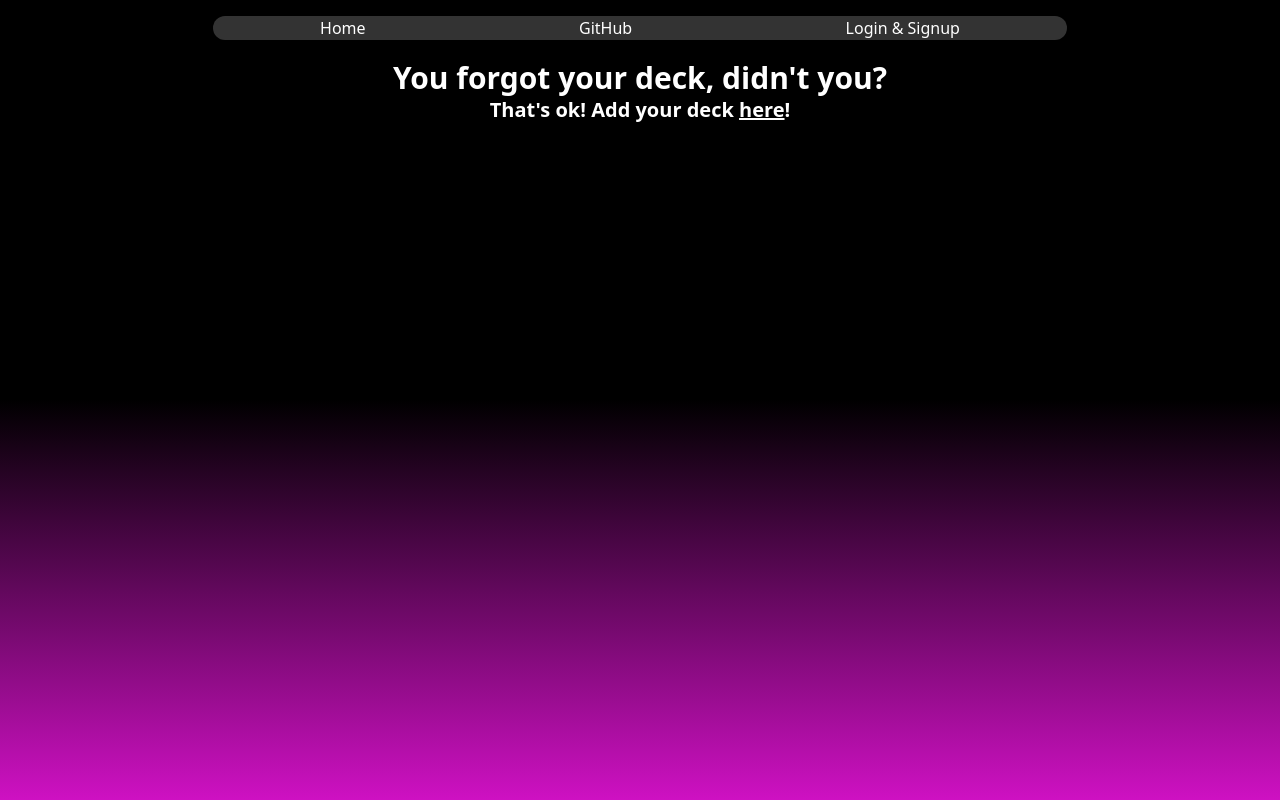
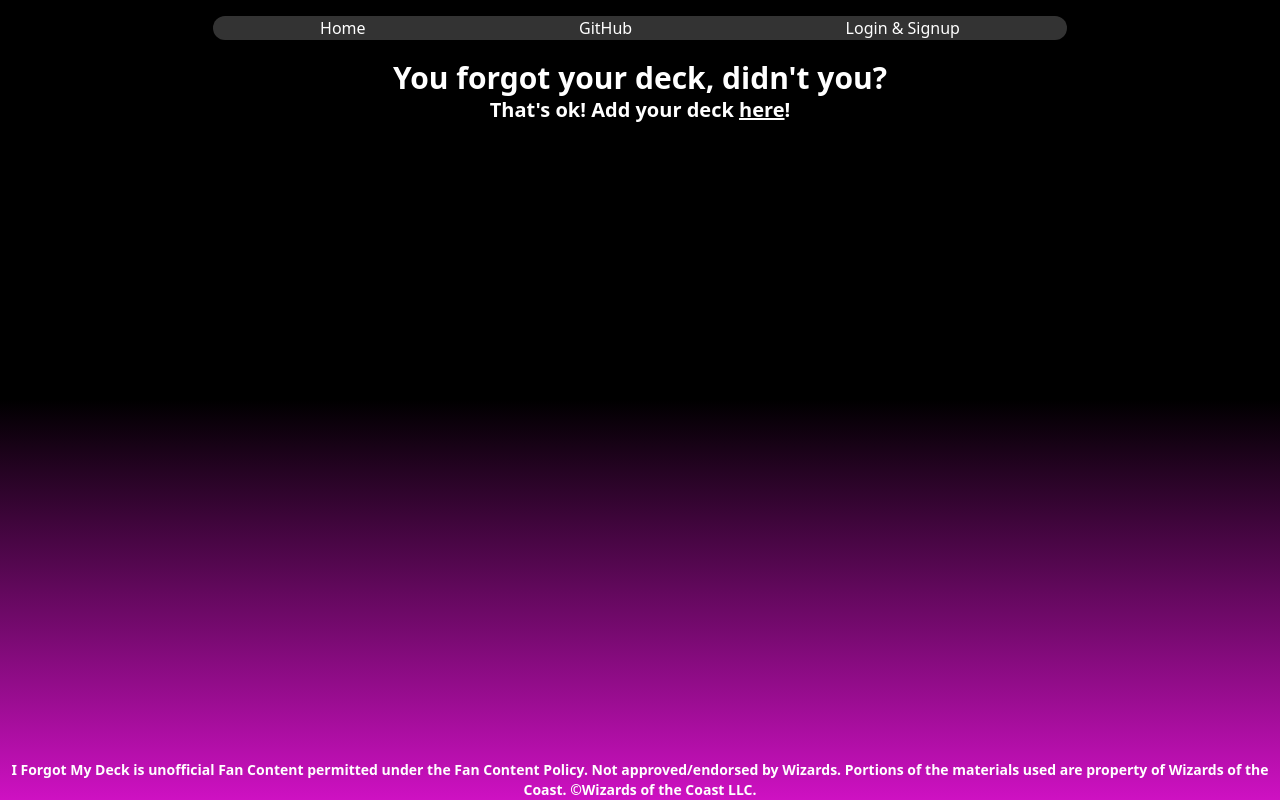
Before and after one commit to MADMAN-Modding/I-Forgot-My-Deck, a React (Vite) app in the folder ifmd-frontend/: page / in a window 1280 px wide. Built offline with nearby package versions, Linux system fonts and the light colour scheme.

Commit message:
added wizards coast text to home screen on webpage not just github

```diff
--- a/ifmd-frontend/src/home/Home.tsx
+++ b/ifmd-frontend/src/home/Home.tsx
@@ -15,6 +15,8 @@ function Home() {
                     </Link>
                     !
                 </h2>
+
+                <p className="text-sm fixed bottom-0">I Forgot My Deck is unofficial Fan Content permitted under the Fan Content Policy. Not approved/endorsed by Wizards. Portions of the materials used are property of Wizards of the Coast. ©Wizards of the Coast LLC.</p>
             </div>
         </>
     );
```
